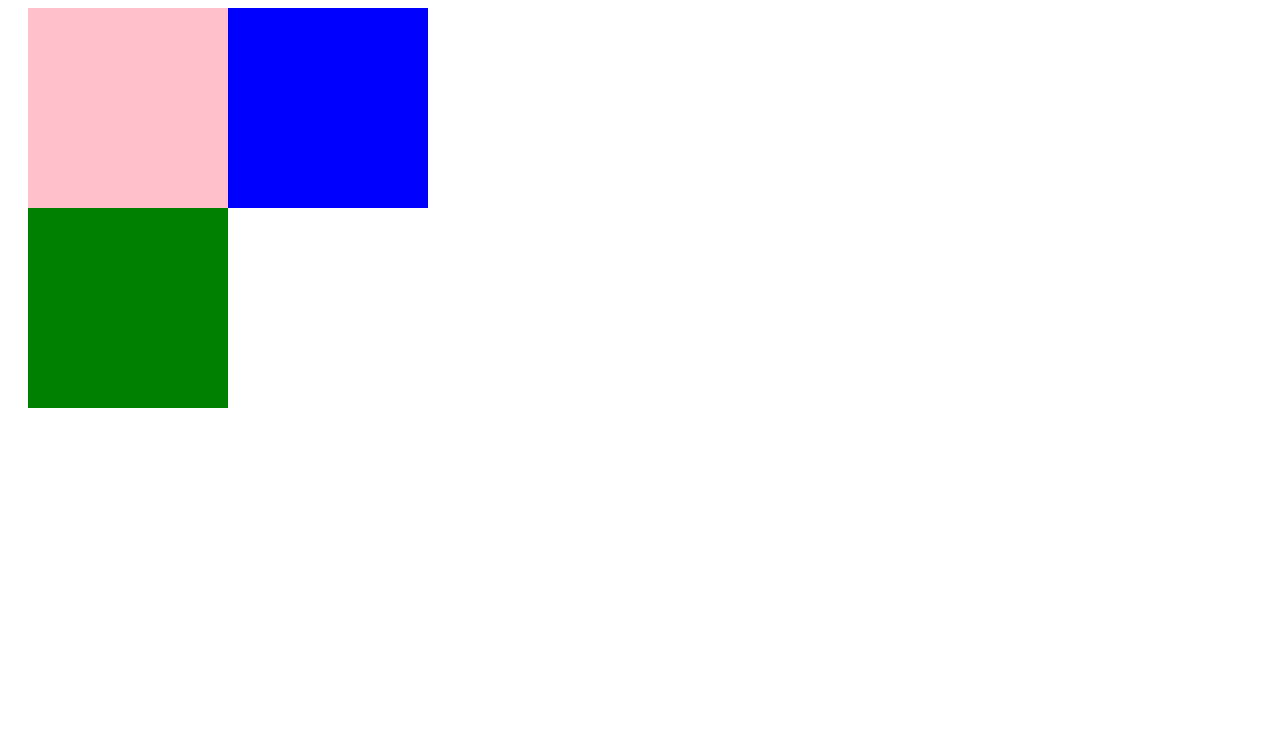
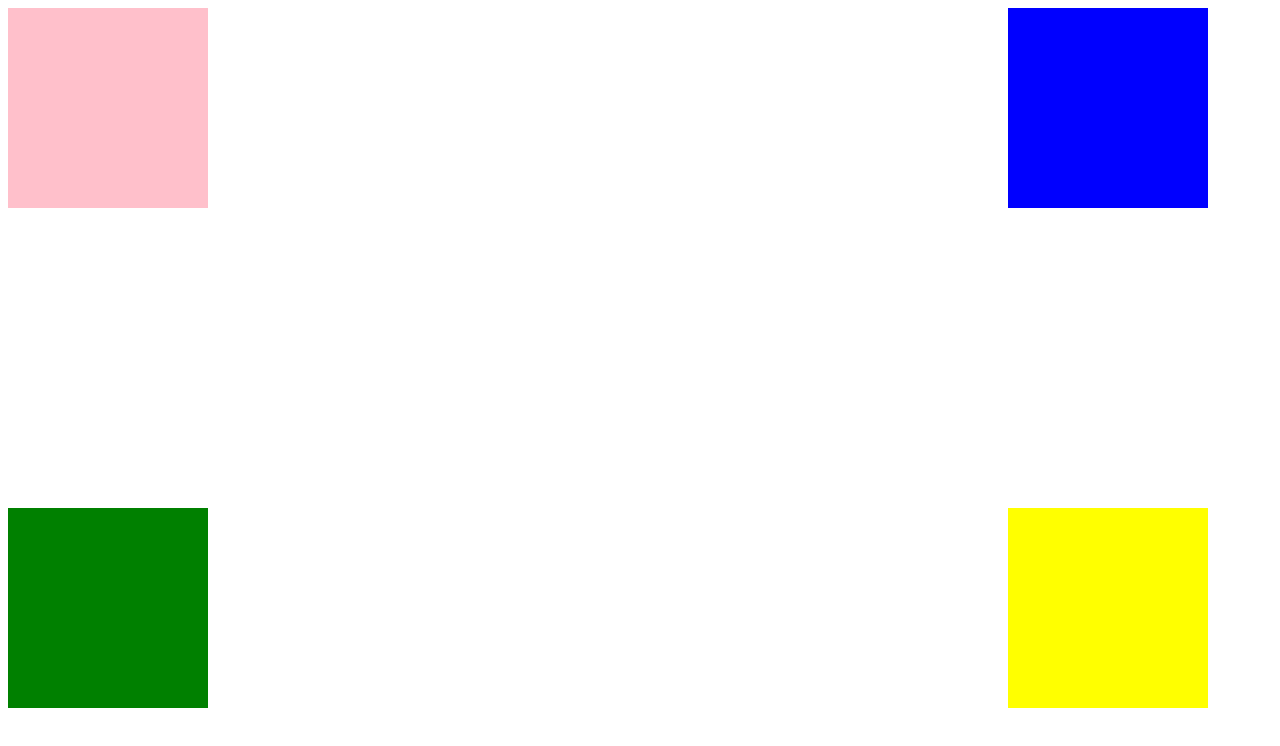
Before and after one commit to NellySaavedra/Positioning, a plain HTML site: page index.html in a window 1280 px wide. Drawn offline with Linux system fonts and the light colour scheme.

Commit message:
4CuadradosEsq

```diff
--- a/index.html
+++ b/index.html
@@ -10,5 +10,9 @@
 		<div class="rosa">
 			<div class="azul"></div>
 		</div>
-		<div class="verde"></div>
+
+		<div class="verde">
+			<div class="yellow"></div>
+		</div>
+
 	</body>
--- a/main.css
+++ b/main.css
@@ -6,16 +6,20 @@ div {
 }
 .rosa {
 	background-color: pink;
-	position: static;
-	margin-left: 20px;
+	position: absolute;
 }
 .azul {
 	background-color: blue;
-	position: relative;
-	left: 200px;
+	position: absolute;
+	margin-left: 1000px;
 }
 .verde {
 	background-color: green;
-	position: static;
-	margin-left: 20px;
+	position: absolute;
+	margin-top: 500px;
 }
+.yellow {
+	background-color: yellow;
+	position: absolute;
+	margin-left: 1000px;
+}
```
